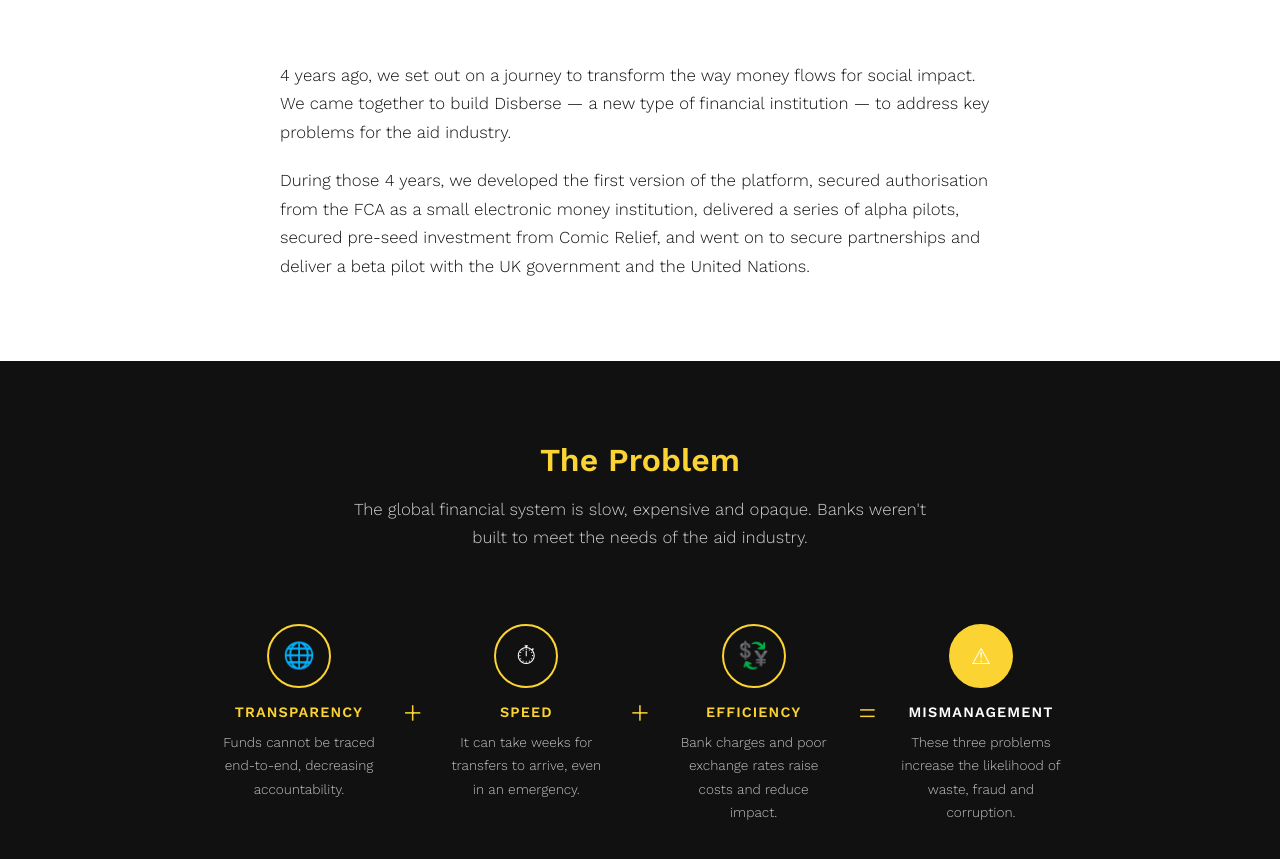
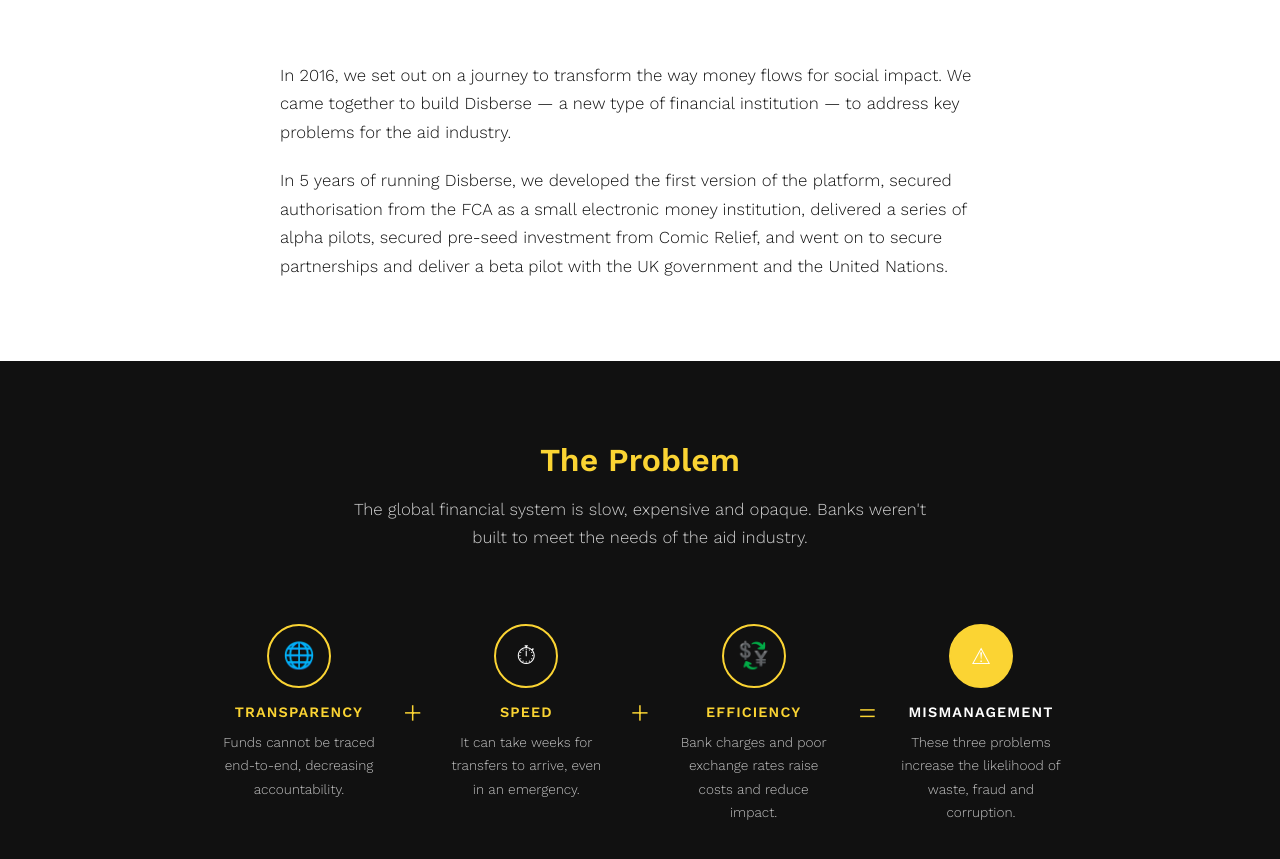
Before and after one commit to Disberse/legacy, a plain HTML site: page index.html in a window 1280 px wide. Shown: the part 992-1851 px from the top of the page. Drawn offline with nearby package versions, Linux system fonts and the light colour scheme.

Commit message:
Update index.html

```diff
--- a/index.html
+++ b/index.html
@@ -497,12 +497,7 @@
       .sprint-row, .sprint-solo { grid-template-columns: 1fr; }
     }
 
-    /* ===== Video placeholder ===== */
-    /* NOTE: Original VideoPlayer component (comp-kh1r7psi) was a Wix proprietary
-       widget. The video was hosted on Wix and the direct file URL is not recoverable
-       from the static export. Replace the src attribute below with a self-hosted video
-       file (e.g. assets/disberse-overview.mp4) when the original is located. */
-    .video-wrapper {
+        .video-wrapper {
       max-width: 720px;
       margin: 0 auto 48px;
     }
@@ -750,8 +745,8 @@
     </div>
 
     <div class="story-body">
-      <p>4 years ago, we set out on a journey to transform the way money flows for social impact. We came together to build Disberse — a new type of financial institution — to address key problems for the aid industry.</p>
-      <p>During those 4 years, we developed the first version of the platform, secured authorisation from the FCA as a small electronic money institution, delivered a series of alpha pilots, secured pre-seed investment from Comic Relief, and went on to secure partnerships and deliver a beta pilot with the UK government and the United Nations.</p>
+      <p>In 2016, we set out on a journey to transform the way money flows for social impact. We came together to build Disberse — a new type of financial institution — to address key problems for the aid industry.</p>
+      <p>In 5 years of running Disberse, we developed the first version of the platform, secured authorisation from the FCA as a small electronic money institution, delivered a series of alpha pilots, secured pre-seed investment from Comic Relief, and went on to secure partnerships and deliver a beta pilot with the UK government and the United Nations.</p>
     </div>
   </div>
 </section>
@@ -821,7 +816,7 @@
       </div>
     </div>
 
-    <!-- Partner logos: same order as original (rows 8–9 in Wix layout) -->
+    <!-- Partner logos: same order as original (rows 8–9 in original layout) -->
     <div class="logo-row">
       <img src="assets/dorcas.svg" alt="Dorcas International">
       <img src="assets/troicaire.png" alt="Troicaire">
@@ -858,7 +853,7 @@
     <h2>Beta Phase</h2>
     <p class="section-lead">In 2020, we partnered with the UK Government Department for International Development (DFID) and the United Nations Office for the Coordination of Humanitarian Affairs (UNOCHA). The pilot was organised as a series of sprints, during which we conducted research and analysis of Country Based Pooled Funds in Iraq &amp; the Occupied Palestinian Territories. The pilot culminated in a Simulation Exercise based on historical transactions worth over $140 million.</p>
 
-    <!-- Video first — matches original Wix layout (VideoPlayer at row 3) -->
+    <!-- Video first — matches original layout (VideoPlayer at row 3) -->
     <div class="beta-video">
       <video controls>
         <source src="assets/Disberse Simulation Demo.mp4" type="video/mp4">
@@ -873,7 +868,7 @@
       <img src="assets/fcdo.png" alt="FCDO (formerly DFID)">
     </div>
 
-    <!-- Sprint cards: 3 across + Sprint 4 centred below — mirrors Wix rows 5–6 -->
+    <!-- Sprint cards: 3 across + Sprint 4 centred below — mirrors original rows 5–6 -->
     <div class="sprint-wrapper">
       <div class="sprint-row">
         <div class="sprint-card">
```
